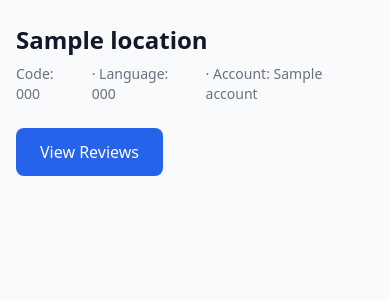
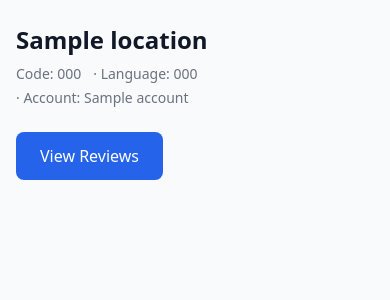
Before and after one commit to cauethenorio/google-reviews-client, a Flask app: template flask-example/templates/location.html in a window 390 px wide. Shown: the part 104-404 px from the top of the page. Run offline with Flask 3, Linux system fonts and the light colour scheme; the template is opened without the code that fills it: most values are stand-ins (such as "Sample title", 1, 10 or a date in 2020); parts of the project's set-up code (start-up, migrations or seed data) failed here and were passed over; some libraries are stand-ins or nearby versions.

Commit message:
feat(flask-demo): make templates mobile-friendly
- Stack heading + language selector vertically on small screens
- Stack stats bar + download button vertically on small screens
- Allow breadcrumbs and pagination links to wrap
- Allow account/location metadata to wrap

```diff
--- a/flask-example/templates/_breadcrumb.html
+++ b/flask-example/templates/_breadcrumb.html
@@ -1,6 +1,6 @@
 {% if breadcrumbs %}
 <nav aria-label="Breadcrumb" class="mb-6">
-  <ol class="flex items-center space-x-2 text-sm text-gray-500">
+  <ol class="flex flex-wrap items-center gap-x-2 gap-y-1 text-sm text-gray-500">
     {% for crumb in breadcrumbs %}
     <li class="flex items-center">
       {% if not loop.last %}
--- a/flask-example/templates/account.html
+++ b/flask-example/templates/account.html
@@ -4,7 +4,7 @@
 {% include "_breadcrumb.html" %}
 {% include "_error.html" %}
 <h1 class="text-2xl font-bold text-gray-900 mb-2">{{ account.account_name }}</h1>
-<div class="flex items-center gap-3 mb-6 text-sm text-gray-500">
+<div class="flex flex-wrap items-center gap-x-3 gap-y-1 mb-6 text-sm text-gray-500">
   {% if account.type %}<span>{{ account.type }}</span>{% endif %}
   {% if account.verification_state %}<span>&middot; {{ account.verification_state }}</span>{% endif %}
   {% if locations %}<span>&middot; {{ locations|length }} location{{ "s" if locations|length != 1 }}</span>{% endif %}
--- a/flask-example/templates/location.html
+++ b/flask-example/templates/location.html
@@ -4,7 +4,7 @@
 {% include "_breadcrumb.html" %}
 {% include "_error.html" %}
 <h1 class="text-2xl font-bold text-gray-900 mb-2">{{ location.title or "Unnamed location" }}</h1>
-<div class="flex items-center gap-3 mb-6 text-sm text-gray-500">
+<div class="flex flex-wrap items-center gap-x-3 gap-y-1 mb-6 text-sm text-gray-500">
   {% if location.store_code %}<span>Code: {{ location.store_code }}</span>{% endif %}
   {% if location.language_code %}<span>&middot; Language: {{ location.language_code }}</span>{% endif %}
   <span>&middot; Account: {{ account.account_name }}</span>
--- a/flask-example/templates/reviews.html
+++ b/flask-example/templates/reviews.html
@@ -8,7 +8,7 @@
   {{ lang_error }}
 </div>
 {% endif %}
-<div class="flex items-center justify-between mb-6">
+<div class="flex flex-col sm:flex-row sm:items-center sm:justify-between gap-3 mb-6">
   <h1 class="text-2xl font-bold text-gray-900">Reviews for {{ location.title or "Location" }}</h1>
   <form method="get" class="flex items-center gap-2">
     <label for="lang" class="text-sm text-gray-500">Language:</label>
@@ -17,7 +17,7 @@
   </form>
 </div>
 {% if total_review_count is not none %}
-<div class="bg-white rounded-lg shadow-sm border border-gray-200 px-4 py-4 mb-6 flex items-center justify-between">
+<div class="bg-white rounded-lg shadow-sm border border-gray-200 px-4 py-4 mb-6 flex flex-col sm:flex-row sm:items-center sm:justify-between gap-3">
   <div class="flex items-center gap-6">
     <div>
       <span class="text-xl font-bold text-gray-900">{{ average_rating }}</span>
@@ -72,7 +72,7 @@
   {% endfor %}
 </div>
 
-<div class="mt-6 flex items-center justify-end gap-4">
+<div class="mt-6 flex flex-wrap items-center justify-end gap-3">
   {% set lang_param = "&lang=" ~ lang if lang else "" %}
   {% if page > 1 and prev_token %}
   <a href="/account/{{ account.name.split('/')[-1] }}/location/{{ location.location_id }}/reviews?page_token={{ prev_token }}&page={{ page - 1 }}{% if current_page_token %}&prev_token={{ current_page_token }}{% endif %}{{ lang_param }}" class="text-blue-600 hover:text-blue-700 font-medium text-sm">&larr; Previous page</a>
```
